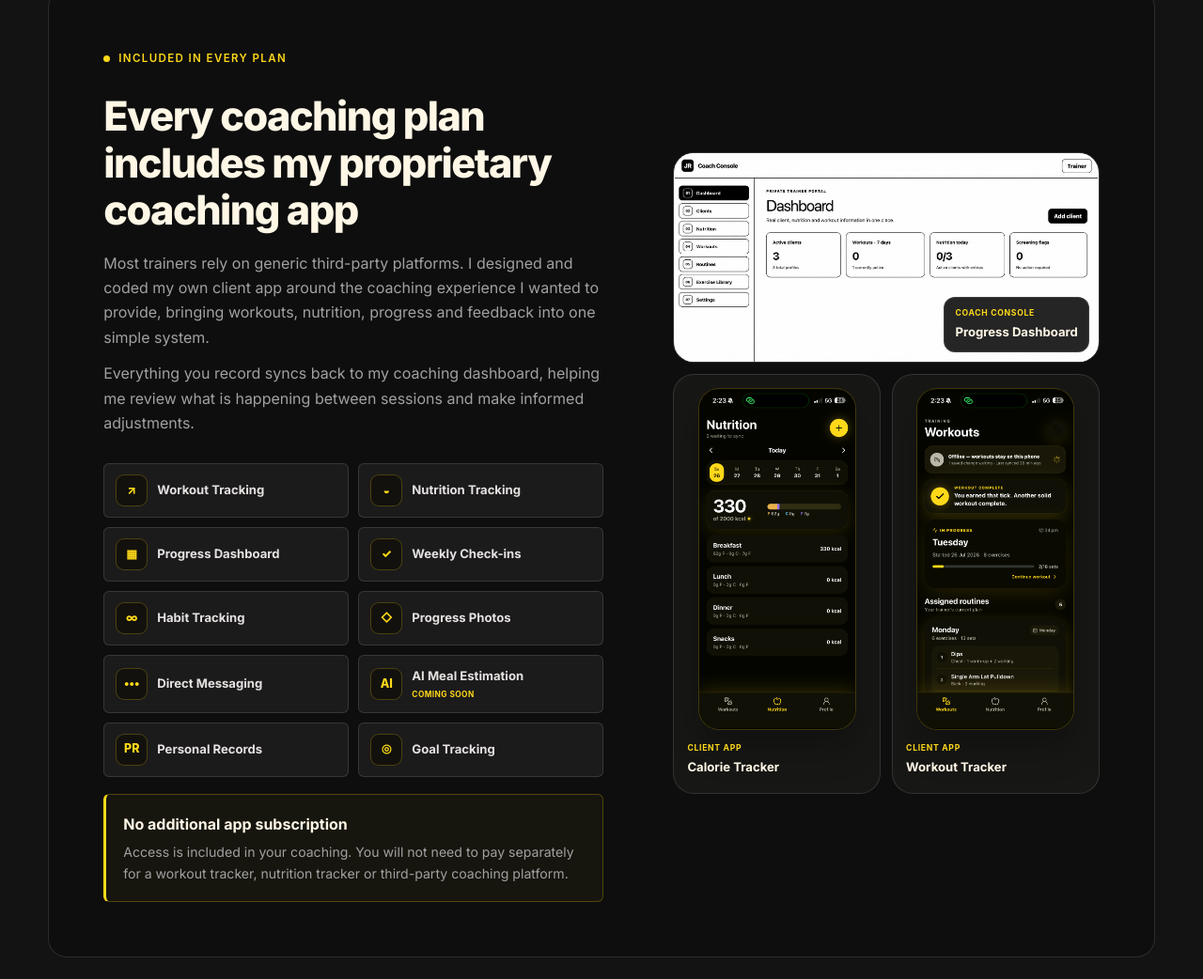
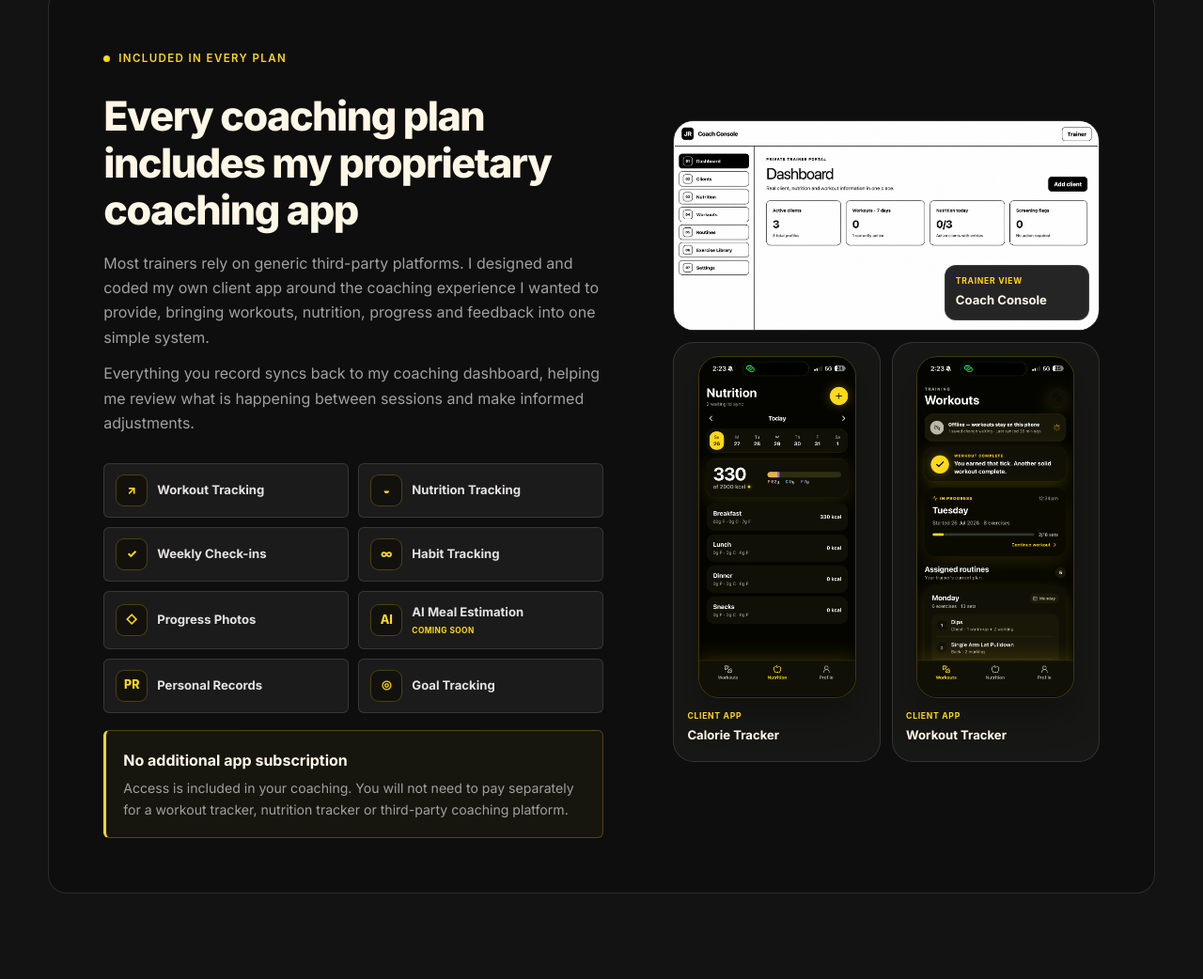
Before and after one commit to jaraad05/jaraad-ramsey-website, a website built with Vite: page index.html in a window 1280 px wide. Shown: the part 4867-5909 px from the top of the page at 94% size. Built offline with nearby package versions, Linux system fonts and the light colour scheme.

Commit message:
Trim coaching app feature claims

```diff
--- a/index.html
+++ b/index.html
@@ -455,11 +455,9 @@
               <div class="pricing-app-feature-grid" role="list" aria-label="Included app tools">
                 <div role="listitem"><span aria-hidden="true">↗</span><strong>Workout Tracking</strong></div>
                 <div role="listitem"><span aria-hidden="true">◒</span><strong>Nutrition Tracking</strong></div>
-                <div role="listitem"><span aria-hidden="true">▦</span><strong>Progress Dashboard</strong></div>
                 <div role="listitem"><span aria-hidden="true">✓</span><strong>Weekly Check-ins</strong></div>
                 <div role="listitem"><span aria-hidden="true">∞</span><strong>Habit Tracking</strong></div>
                 <div role="listitem"><span aria-hidden="true">◇</span><strong>Progress Photos</strong></div>
-                <div role="listitem"><span aria-hidden="true">•••</span><strong>Direct Messaging</strong></div>
                 <div class="pricing-app-feature-coming" role="listitem">
                   <span aria-hidden="true">AI</span>
                   <strong>AI Meal Estimation <small>Coming soon</small></strong>
@@ -488,8 +486,8 @@
                   decoding="async"
                 >
                 <figcaption>
-                  <span>Coach Console</span>
-                  <strong>Progress Dashboard</strong>
+                  <span>Trainer view</span>
+                  <strong>Coach Console</strong>
                 </figcaption>
               </figure>
 
```
